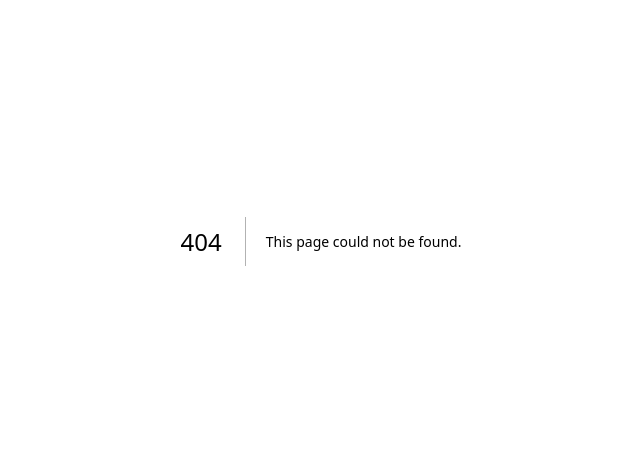
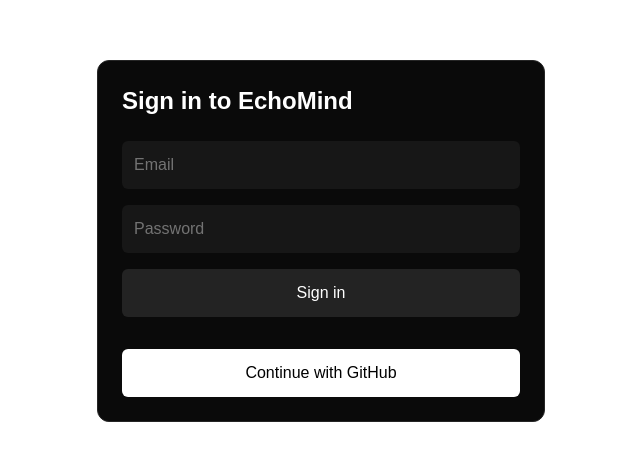
Before and after one commit to heliofullstackdev/Echomind, a Next.js app: page /auth/login in a window 1280 px wide. Before the commit this address had no page. Shown: the part 159-620 px from the top of the page, without its empty margins (319-959 px from the left). Built offline with nearby package versions, Linux system fonts and the light colour scheme.

Commit message:
feat(auth): NextAuth with Prisma adapter, credentials + GitHub providers; add login page and middleware; init Prisma migrations

```diff
--- /dev/null
+++ b/src/app/api/auth/[...nextauth]/route.ts
@@ -0,0 +1,3 @@
+import { handlers } from "@/lib/auth";
+
+export const { GET, POST } = handlers;
--- /dev/null
+++ b/src/app/auth/login/page.tsx
@@ -0,0 +1,37 @@
+"use client";
+
+import { signIn } from "next-auth/react";
+import { FormEvent, useState } from "react";
+
+export default function LoginPage() {
+	const [email, setEmail] = useState("");
+	const [password, setPassword] = useState("");
+	const [loading, setLoading] = useState(false);
+	const [error, setError] = useState<string | null>(null);
+
+	const onSubmit = async (e: FormEvent) => {
+		e.preventDefault();
+		setLoading(true);
+		setError(null);
+		const res = await signIn("credentials", { email, password, redirect: true, callbackUrl: "/" });
+		if (res?.error) setError(res.error);
+		setLoading(false);
+	};
+
+	return (
+		<div className="min-h-dvh flex items-center justify-center px-4">
+			<div className="w-full max-w-md space-y-6 rounded-xl border border-neutral-800 bg-neutral-950 p-6">
+				<h1 className="text-2xl font-semibold text-white">Sign in to EchoMind</h1>
+				<form onSubmit={onSubmit} className="space-y-4">
+					<input className="w-full rounded-md bg-neutral-900 p-3 text-white placeholder-neutral-500" placeholder="Email" value={email} onChange={(e) => setEmail(e.target.value)} />
+					<input className="w-full rounded-md bg-neutral-900 p-3 text-white placeholder-neutral-500" type="password" placeholder="Password" value={password} onChange={(e) => setPassword(e.target.value)} />
+					<button disabled={loading} className="w-full rounded-md bg-white/10 p-3 text-white hover:bg-white/20 disabled:opacity-50">{loading ? "Signing in..." : "Sign in"}</button>
+				</form>
+				{error && <p className="text-sm text-red-400">{error}</p>}
+				<div className="pt-2">
+					<button onClick={() => signIn("github", { callbackUrl: "/" })} className="w-full rounded-md bg-white p-3 text-black">Continue with GitHub</button>
+				</div>
+			</div>
+		</div>
+	);
+}
--- /dev/null
+++ b/src/lib/auth.ts
@@ -0,0 +1,49 @@
+import NextAuth, { type NextAuthConfig } from "next-auth";
+import Credentials from "next-auth/providers/credentials";
+import GitHub from "next-auth/providers/github";
+import { PrismaAdapter } from "@auth/prisma-adapter";
+import { prisma } from "@/lib/prisma";
+import { compare } from "bcryptjs";
+import { z } from "zod";
+
+export const authConfig: NextAuthConfig = {
+	adapter: PrismaAdapter(prisma),
+	providers: [
+		GitHub({
+			clientId: process.env.GITHUB_ID!,
+			clientSecret: process.env.GITHUB_SECRET!,
+		}),
+		Credentials({
+			name: "Credentials",
+			credentials: {
+				email: { label: "Email", type: "text" },
+				password: { label: "Password", type: "password" },
+			},
+			async authorize(credentials) {
+				const schema = z.object({ email: z.string().email(), password: z.string().min(6) });
+				const parsed = schema.safeParse(credentials);
+				if (!parsed.success) return null;
+				const user = await prisma.user.findUnique({ where: { email: parsed.data.email } });
+				if (!user) return null;
+				const account = await prisma.account.findFirst({ where: { userId: user.id } });
+				if (!account?.refresh_token) return null;
+				const ok = await compare(parsed.data.password, account.refresh_token);
+				return ok ? { id: user.id, name: user.name ?? undefined, email: user.email ?? undefined, image: user.image ?? undefined } : null;
+			},
+		}),
+	],
+	callbacks: {
+		session: async ({ session, user }) => {
+			if (session.user) {
+				(session.user as any).id = user.id;
+				(session.user as any).role = (user as any).role;
+			}
+			return session;
+		},
+	},
+	pages: { signIn: "/auth/login" },
+	session: { strategy: "database" },
+	secret: process.env.NEXTAUTH_SECRET,
+};
+
+export const { handlers, auth, signIn, signOut } = NextAuth(authConfig);
--- /dev/null
+++ b/src/lib/prisma.ts
@@ -0,0 +1,9 @@
+import { PrismaClient } from "@prisma/client";
+
+const globalForPrisma = globalThis as unknown as { prisma: PrismaClient | undefined };
+
+export const prisma: PrismaClient = globalForPrisma.prisma ?? new PrismaClient({});
+
+if (process.env.NODE_ENV !== "production") {
+	globalForPrisma.prisma = prisma;
+}
--- /dev/null
+++ b/src/middleware.ts
@@ -0,0 +1,5 @@
+export { auth as middleware } from "@/lib/auth";
+
+export const config = {
+	matcher: ["/dashboard/:path*", "/chat/:path*"],
+};
```
